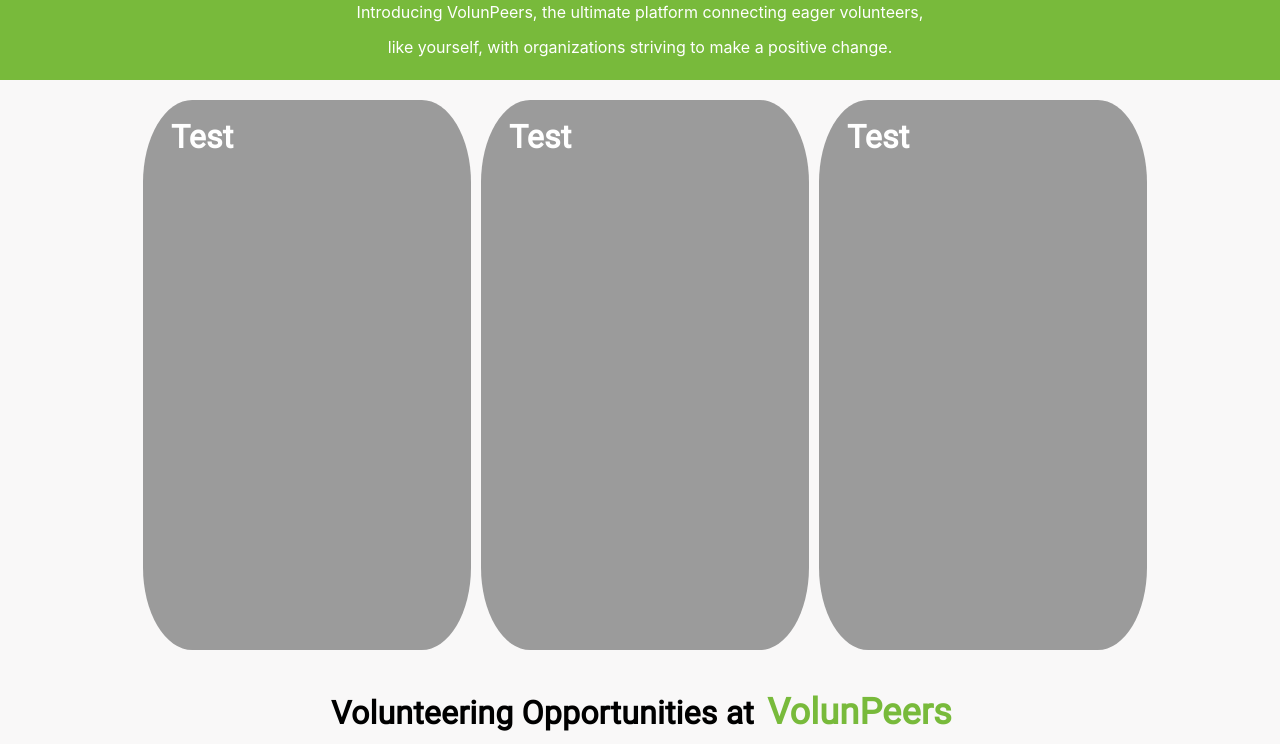
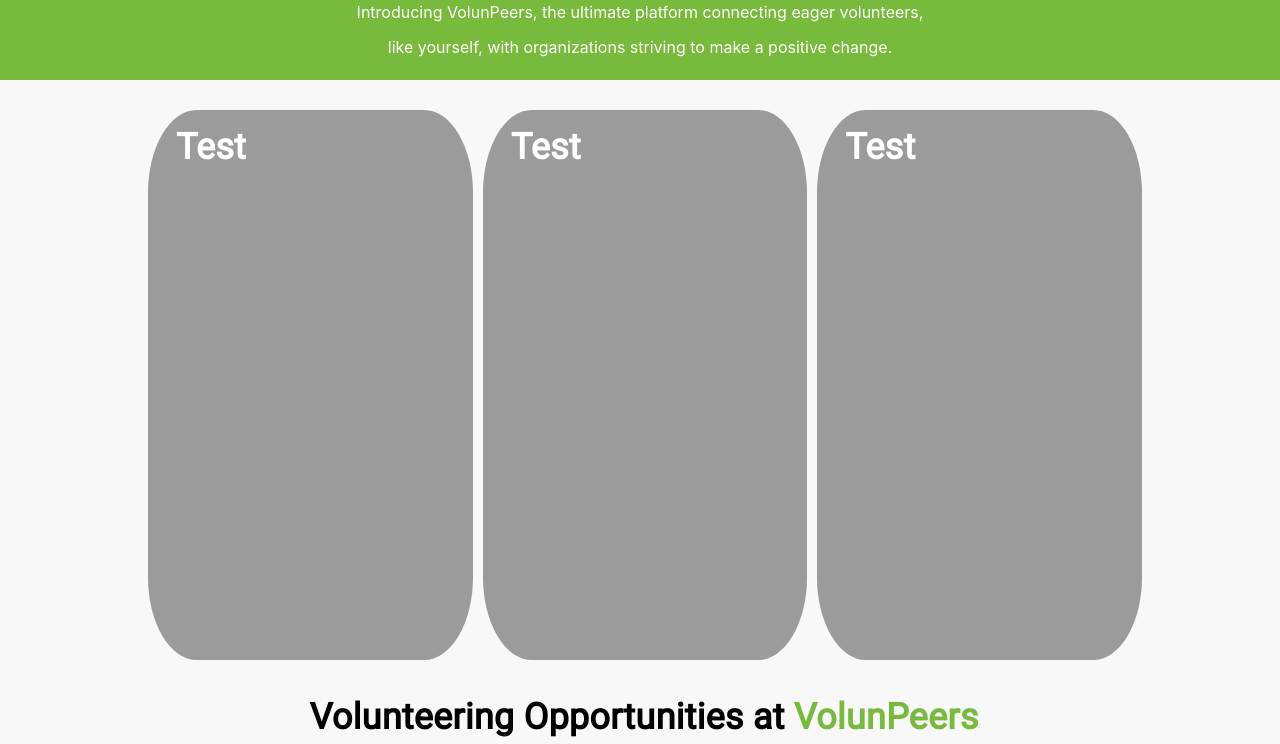
Before and after one commit to marieUr/VolunPeers-project, a React (Create React App) app in the folder volunpeers-front-end/: page / in a window 1280 px wide. Shown: the part 820-1564 px from the top of the page. Built offline with nearby package versions, Linux system fonts and the light colour scheme.

Commit message:
classes to general styling

```diff
--- a/volunpeers-front-end/src/components/GeneralStyling.css
+++ b/volunpeers-front-end/src/components/GeneralStyling.css
@@ -10,17 +10,25 @@
   margin-left: 10%;
   margin-right: 10%;
 }
-h1 {
+.mainSectionOpportunities,
+.Placeholder-Section,
+.DescriptionSection h1 {
   font-size: 3em;
 }
-h2 {
+.mainSectionOpportunities,
+.Placeholder-Section,
+.DescriptionSection h2 {
   font-size: 2em;
 }
 
-h3 {
+.mainSectionOpportunities,
+.Placeholder-Section,
+.DescriptionSection h3 {
   font-size: 28px;
 }
-h4 {
+.mainSectionOpportunities,
+.Placeholder-Section,
+.DescriptionSection h4 {
   font-size: 24px;
 }
 
@@ -126,7 +134,9 @@
   display: block;
 }
 
-span {
+.mainSectionOpportunities,
+.Placeholder-Section,
+.DescriptionSection span {
   padding: 5px;
   font-weight: 600;
   font-size: 24px;
```
